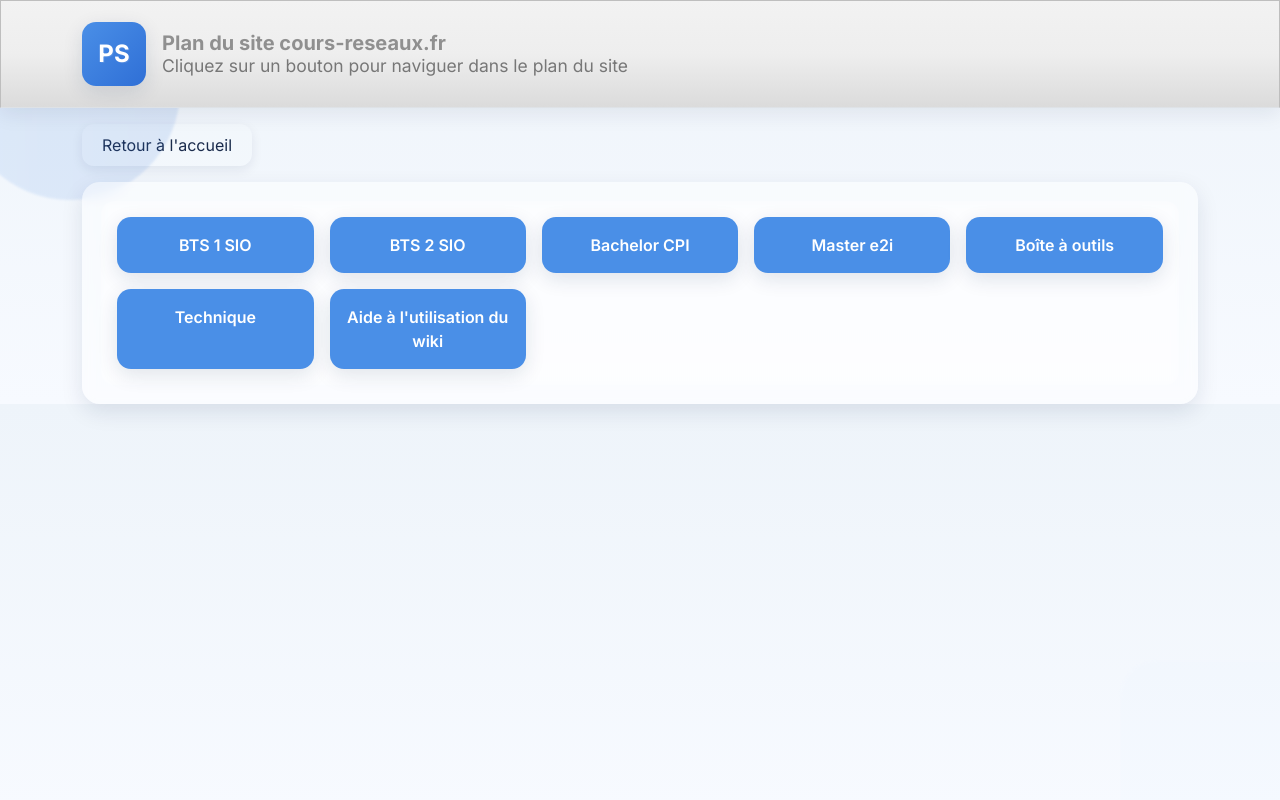
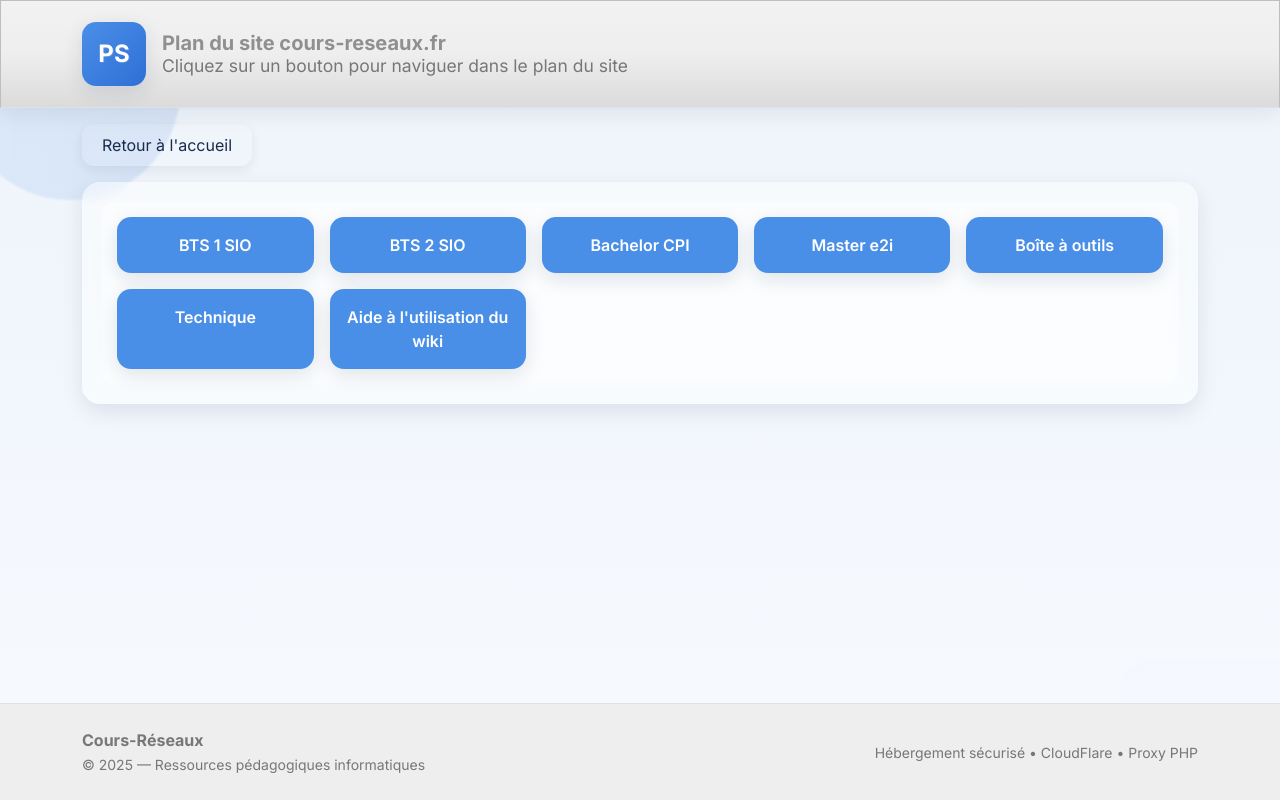
Before and after one commit to bertinstephane42/demo-hack, a PHP site: page /index/php/sitemap.php in a window 1280 px wide. Run offline with PHP 8.4, Linux system fonts and the light colour scheme; some libraries are stand-ins or nearby versions.

Commit message:
Add files via upload

```diff
--- a/index/php/sitemap.php
+++ b/index/php/sitemap.php
@@ -229,6 +229,9 @@ $siteMenu = [
 body{
     font-family: 'Inter', system-ui, -apple-system, 'Segoe UI', Roboto, 'Helvetica Neue', Arial;
     background: linear-gradient(180deg, #eef4fa 0%, #f7faff 100%);
+	min-height: 100vh;
+    display: flex;
+    flex-direction: column;
 }
 
 /* HERO identique au site d'origine */
@@ -324,11 +327,11 @@ body{
 }
 /* === Floating background elements === */
 .float-bg {
-    position: absolute;
+    position: fixed;
     inset: 0;
     pointer-events: none;
     overflow: hidden;
-    z-index: 0;
+    z-index: -1;
 }
 
 .float-item {
@@ -382,9 +385,12 @@ body{
         display: none;
     }
 }
+footer {
+    margin-top: auto;
+}
 </style>
 </head>
-<body>
+<body class="d-flex flex-column">
 <div class="float-bg" aria-hidden="true">
     <!-- decorative floating SVG shapes animated by JS -->
     <svg class="float-item" id="float1" width="260" height="260" viewBox="0 0 260 260" style="left:-60px; top:-40px;">
@@ -398,7 +404,7 @@ body{
 <nav class="navbar navbar-expand-lg navbar-light bg-light border-bottom">
   <div class="container d-flex align-items-center justify-content-between">
     <!-- Logo + texte regroupés dans le lien -->
-    <a class="navbar-brand d-flex align-items-center gap-3" href="https://cours-reseaux.fr/index.php">
+    <a class="navbar-brand d-flex align-items-center gap-3">
       <span class="logo-mark position-relative">
         PS
       </span>
@@ -421,6 +427,18 @@ body{
         </div>
     </div>
 </div>
+
+ <footer class="bg-light py-4 border-top">
+    <div class="container d-flex justify-content-between align-items-center">
+      <div>
+        <strong>Cours-Réseaux</strong><br>
+        <small class="text-muted">© <?= date('Y') ?> — Ressources pédagogiques informatiques</small>
+      </div>
+      <div class="text-end">
+        <small class="text-muted">Hébergement sécurisé • CloudFlare • Proxy PHP</small>
+      </div>
+    </div>
+  </footer>
 
 <script>
   document.addEventListener("contextmenu", event => event.preventDefault());
```
Also changed, not shown: index/php/contact.php (+22 -2 lines).
